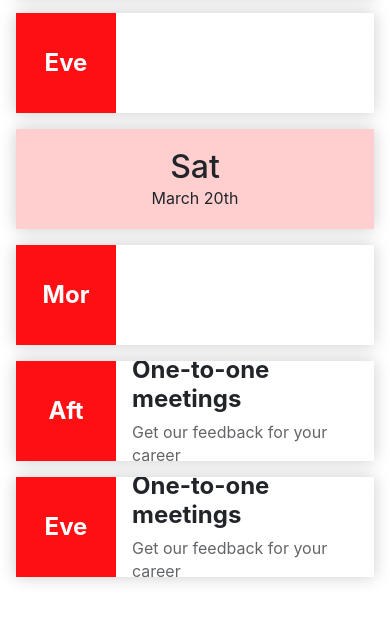
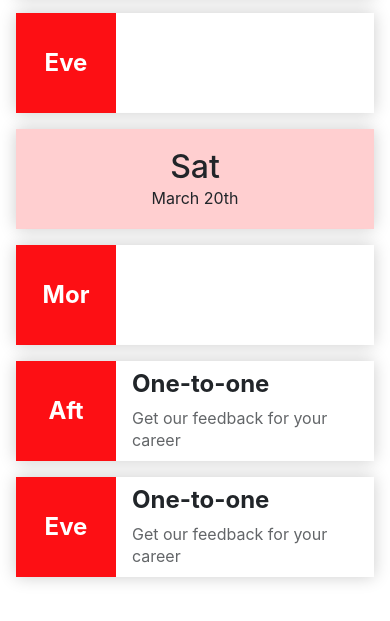
Before and after one commit to yannklein/last-week-calendar-303, a plain HTML site: page index.html in a window 390 px wide. Shown: the part 2883-3504 px from the top of the page. Drawn offline with nearby package versions, Linux system fonts and the light colour scheme.

Commit message:
responsive version

```diff
--- a/index.html
+++ b/index.html
@@ -221,7 +221,7 @@
             <p>Aft</p>
           </div>
           <div class="card-product-infos">
-            <h2>One-to-one meetings</h2>
+            <h2>One-to-one</h2>
             <p>Get our feedback for your career</p>
           </div>
         </div>
@@ -230,7 +230,7 @@
             <p>Eve</p>
           </div>
           <div class="card-product-infos">
-            <h2>One-to-one meetings</h2>
+            <h2>One-to-one</h2>
             <p>Get our feedback for your career</p>
           </div>
         </div>
```
